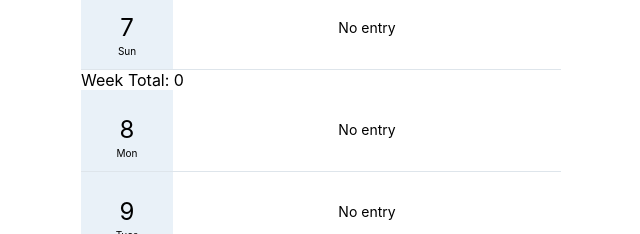
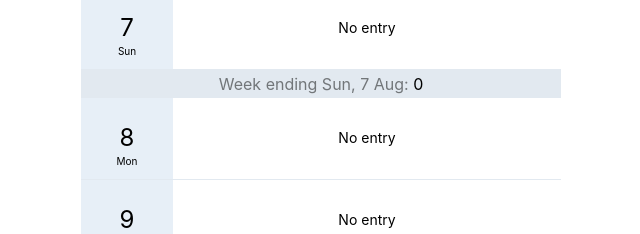
Before and after one commit to wdickerson/daily-tracker, a React (Create React App) app: page / in a window 1280 px wide. Shown: the part 566-800 px from the top of the page, without its empty margins (319-959 px from the left). Built offline with nearby package versions, Linux system fonts and the light colour scheme; some icons are missing.

Commit message:
Improve copy and style of week/month summaries

```diff
--- a/src/App.css
+++ b/src/App.css
@@ -1,6 +1,8 @@
 :root {
-  --lighterGray: #e9f1f8;
-  --lightGray: #dee5eb;
+  --lighterGray: #e7eff7;
+  --lightGray: #e2e9f0;
+  --gray: #c9dae8;
+  --darkGray: #727679;
 }
 
 .App {
@@ -32,7 +34,6 @@
 .DayRow {
   display: flex;
   justify-content: center;
-  xpadding: 0 0 12px 0;
   border-bottom: 1px solid var(--lightGray);
 }
 
@@ -41,7 +42,6 @@
   text-align: center;
   padding: 12px 0;
   background-color: var(--lighterGray);
-  /* background-color: beige; */
 }
 
 .DayLabelMonth {
@@ -86,3 +86,19 @@
   margin: 0 8px;
   flex-grow: 1;
 }
+
+.WeekSummary {
+  text-align: center;
+  padding: 4px 0;
+  background-color: var(--lightGray);
+}
+
+.MonthSummary {
+  text-align: center;
+  padding: 4px 0;
+  background-color: var(--gray);
+}
+
+.SummaryLabel {
+  color: var(--darkGray);
+}
--- a/src/DayRow.js
+++ b/src/DayRow.js
@@ -46,6 +46,24 @@ const DayRow = ({day, updateValue, weekValue, monthValue, tomorrow}) => {
     updateValue();
   }
 
+  const weekTotal = () => (
+    <div className="WeekSummary">
+      <span className="SummaryLabel">
+        Week ending Sun, {date.getDate()} {months[date.getMonth()]}:&nbsp;
+      </span>
+      {weekValue}
+    </div>
+  )
+
+  const monthTotal = () => (
+    <div className="MonthSummary">
+      <span className="SummaryLabel">
+        Month of {months[date.getMonth()]} {date.getFullYear()}:&nbsp;
+      </span>
+      {monthValue}
+    </div>
+  )
+
   return (
       <>
         <div className='DayRow'>
@@ -65,8 +83,8 @@ const DayRow = ({day, updateValue, weekValue, monthValue, tomorrow}) => {
             </div>
           </div>
         </div>
-        {date.getDay() === 0 && <div>Week Total: {weekValue}</div>}
-        {tomorrow && tomorrow.date.getDate() === 1 && <div>Month Total: {monthValue}</div>}
+        {date.getDay() === 0 && weekTotal()}
+        {tomorrow && tomorrow.date.getDate() === 1 && monthTotal()}
       </>
   );
 };
```
